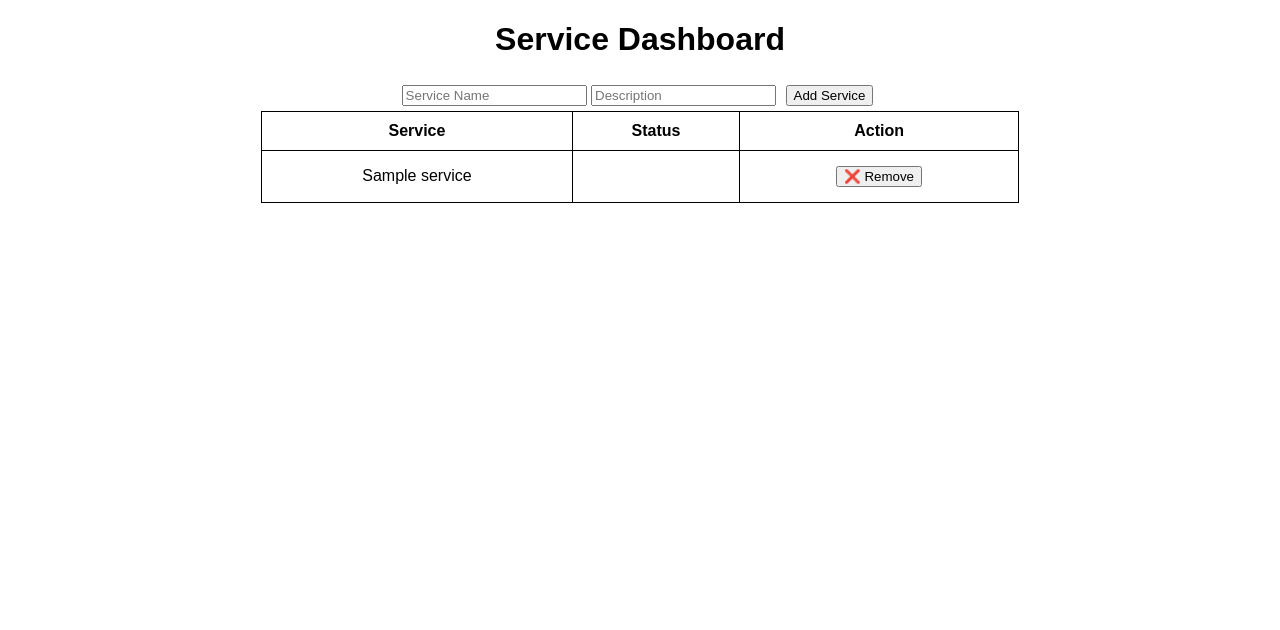
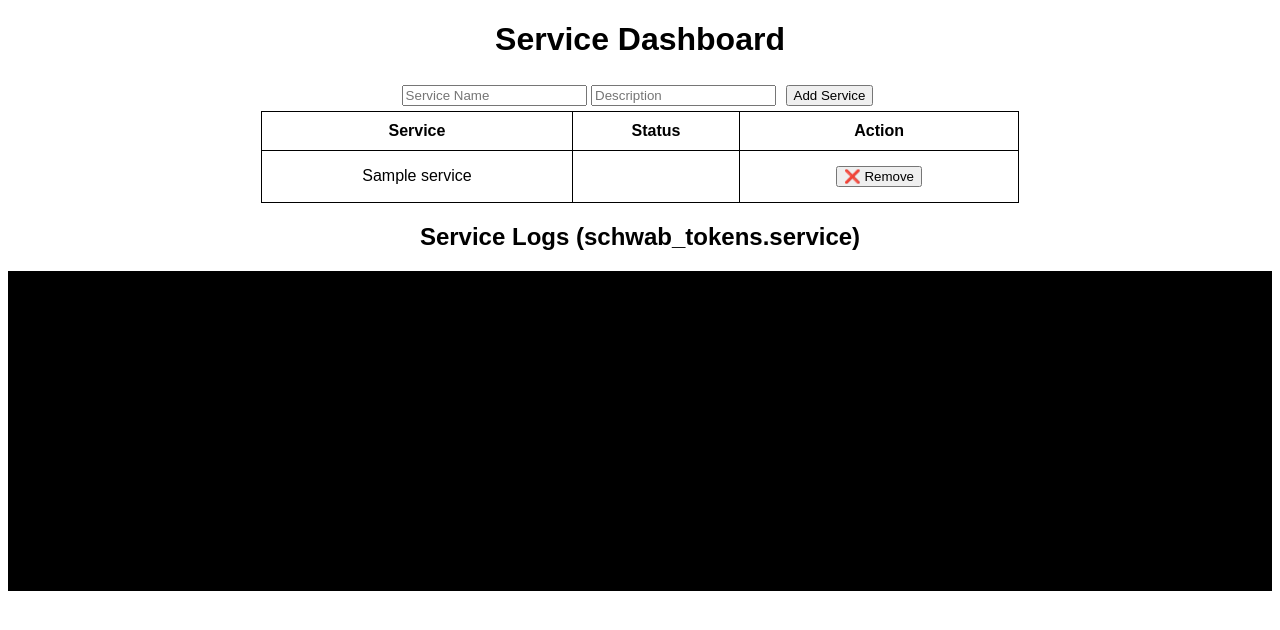
Before and after one commit to Phrendo/systemd-dashboard, a Flask app: page / in a window 1280 px wide. Shown: the top 630 px of the page. Run offline with Flask 3, Linux system fonts and the light colour scheme; tables that the repository leaves empty hold one stand-in row (values such as "Sample post"); data that the repository does not hold is empty; some libraries are stand-ins or nearby versions.

Commit message:
add logs

```diff
--- a/app.py
+++ b/app.py
@@ -98,3 +98,20 @@ if __name__ == "__main__":
     with app.app_context():
         db.create_all()  # Ensure database is initialized
     app.run(host="0.0.0.0", port=5000, debug=True)
+
+def stream_logs():
+    """Generator function to stream logs from journalctl."""
+    process = subprocess.Popen(
+        ["journalctl", "-u", "schwab_tokens.service", "--output=cat", "-f"],
+        stdout=subprocess.PIPE,
+        stderr=subprocess.PIPE,
+        text=True
+    )
+
+    for line in iter(process.stdout.readline, ""):
+        yield f"data: {line.strip()}\n\n"
+
+@app.route("/logs")
+def logs():
+    """Flask route that streams logs to the frontend using Server-Sent Events (SSE)."""
+    return Response(stream_logs(), mimetype="text/event-stream")
--- a/templates/index.html
+++ b/templates/index.html
@@ -56,5 +56,19 @@
         <tbody id="service-list" hx-get="/status" hx-trigger="load, every 5s" hx-swap="outerHTML">
         </tbody>
     </table>
+
+    <h2>Service Logs (schwab_tokens.service)</h2>
+    <pre id="log-output" style="background-color: black; color: white; padding: 10px; height: 300px; overflow-y: scroll; text-align: left;"></pre>
+
+    <script>
+        const logOutput = document.getElementById("log-output");
+
+        const eventSource = new EventSource("/logs");
+        eventSource.onmessage = function(event) {
+            logOutput.innerHTML += event.data + "\n";
+            logOutput.scrollTop = logOutput.scrollHeight;  // Auto-scroll to latest logs
+        };
+    </script>
+
 </body>
 </html>
```
